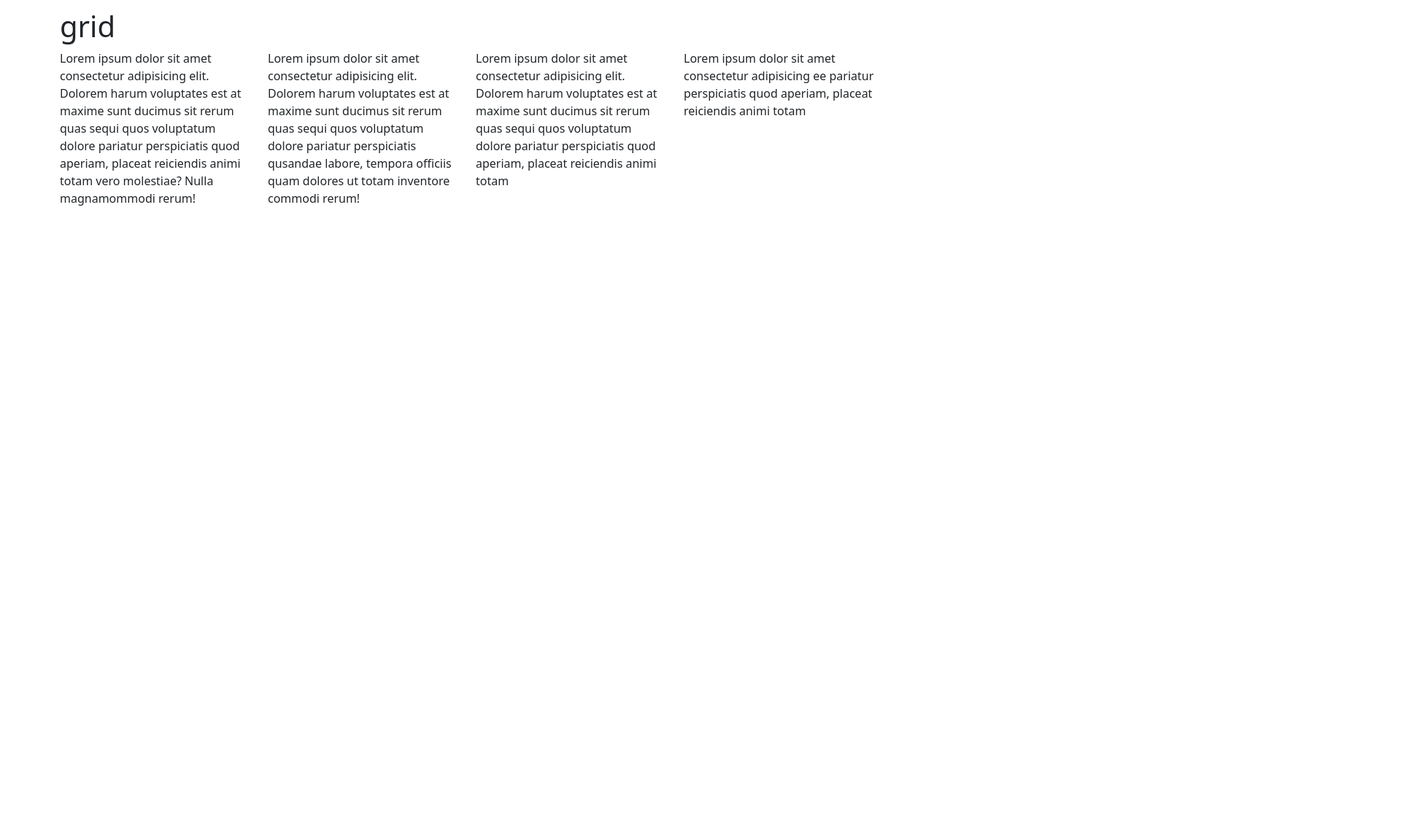
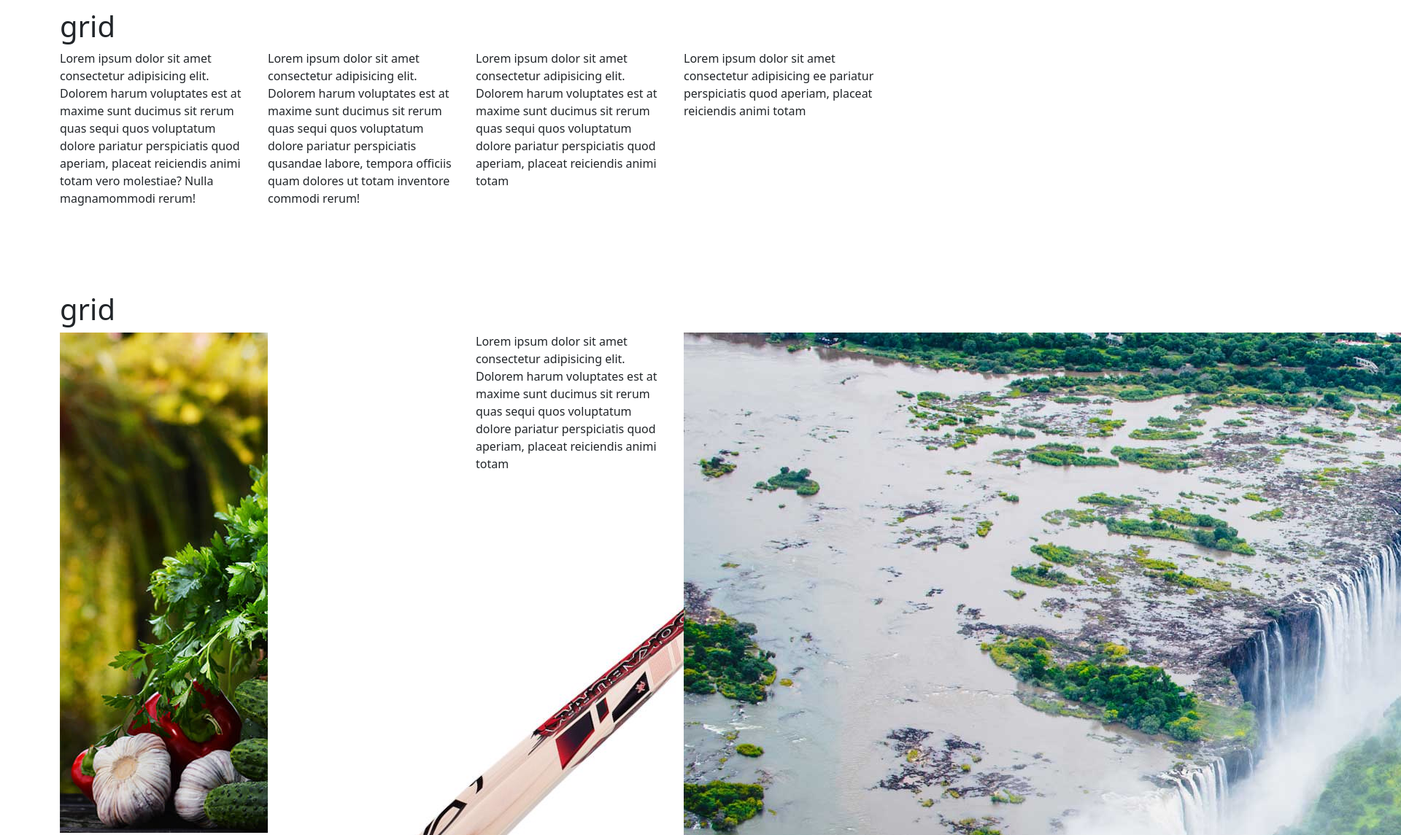
Before and after one commit to rabi993/bootstrap-practice, a plain HTML site: page index.html in a window 1280 px wide. Shown: the part 4123-5268 px from the top of the page at 73% size, 1920 px wide, since content can reach past the window. Before the commit the page ends 4423 px from the top, so only its background shows below. Drawn offline with nearby package versions, Linux system fonts and the light colour scheme.

Commit message:
grid responsive

```diff
--- a/index.html
+++ b/index.html
@@ -194,7 +194,23 @@
             </div>
         </div>
       </div>
-
+      <div class="container">
+        <h1>grid</h1>
+        <div class="row">
+            <div class="col-12 col-sm-12 col-md-6 col-lg-4	col-xl-3">
+                <img src="images/food.jpg" alt="">
+            </div>
+            <div class="col-12 col-sm-12 col-md-6 col-lg-4	col-xl-3">
+                <img src="images/bat.jpg" alt="">
+            </div>
+            <div class="col-12 col-sm-12 col-md-6 col-lg-4	col-xl-3">
+                <p>Lorem ipsum dolor sit amet consectetur adipisicing elit. Dolorem harum voluptates est at maxime sunt ducimus sit rerum quas sequi quos voluptatum dolore pariatur perspiciatis quod aperiam, placeat reiciendis animi totam </p>
+            </div>
+            <div class="col-12 col-sm-12 col-md-6 col-lg-4	col-xl-3">
+                <img src="images/scenario.jpg" alt="">
+            </div>
+        </div>
+      </div>
 
 
     <script src="https://cdn.jsdelivr.net/npm/bootstrap@5.2.0/dist/js/bootstrap.bundle.min.js" integrity="sha384-A3rJD856KowSb7dwlZdYEkO39Gagi7vIsF0jrRAoQmDKKtQBHUuLZ9AsSv4jD4Xa" crossorigin="anonymous"></script>
```
